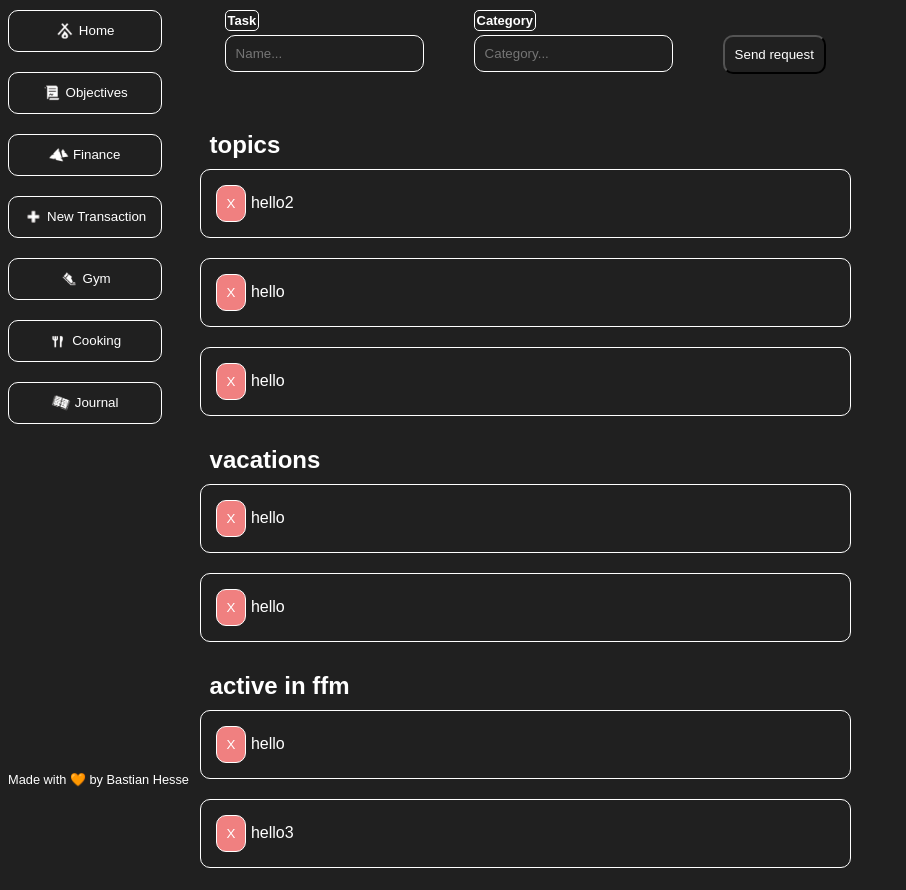
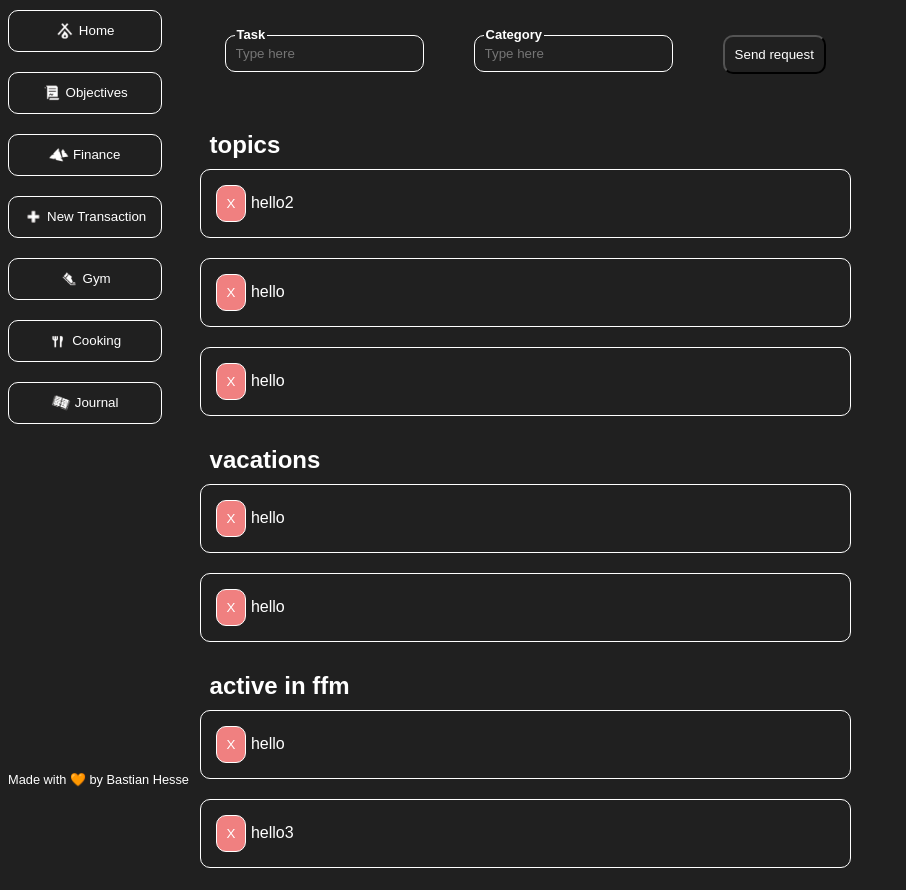
Before and after one commit to bastiatomic/homestead, an Angular app in the folder v2/: page /objectives in a window 1280 px wide. Shown: the whole page, without its empty margins (0-906 px from the left). Built offline with nearby package versions, Linux system fonts and the light colour scheme.

Commit message:
work on obj

```diff
--- a/v2/src/app/objectives.service.ts
+++ b/v2/src/app/objectives.service.ts
@@ -21,7 +21,16 @@ export class ObjectivesService {
     { id: 6, name: "hello3", category: "active in ffm", createdAt: new Date(), solvedAt: new Date() }
   ]
 
+    /*
+  1 {
+    category: ...,
+    topics: []
+  }
+*/
   getObjectives() {
     return this.mock_objectives;
   }
+  reload_page(a : Objectives[]){
+
+  }
 }
--- a/v2/src/app/objectives/objectives.component.css
+++ b/v2/src/app/objectives/objectives.component.css
@@ -29,14 +29,12 @@ td {
 }
 label{
     position: absolute;
-    top: -5px;
+    top: 10px;
     font-size: 13px;
-    left: 20px;
+    left: 30px;
     background-color: rgb(32,32,32);
-    border-radius: 5px;
     padding: 2px;
     font-weight: bold;
-    border: 1px solid white;
 }
 input{
     border-radius: 10px;
--- a/v2/src/app/objectives/objectives.component.html
+++ b/v2/src/app/objectives/objectives.component.html
@@ -2,11 +2,11 @@
     <tr>
         <td class="x">
             <label>Task</label>
-            <input placeholder="Name..." type="text" [(ngModel)]="new_objective.name">
+            <input placeholder="Type here" type="text" [(ngModel)]="new_objective.name">
         </td>
         <td class="x">
             <label>Category</label>
-            <input placeholder="Category..." type="text" [(ngModel)]="new_objective.category">
+            <input placeholder="Type here" type="text" [(ngModel)]="new_objective.category">
         </td>
         <td class="x">
             <button class="m_button"(click)="send_request(new_objective)">Send request</button>
```
